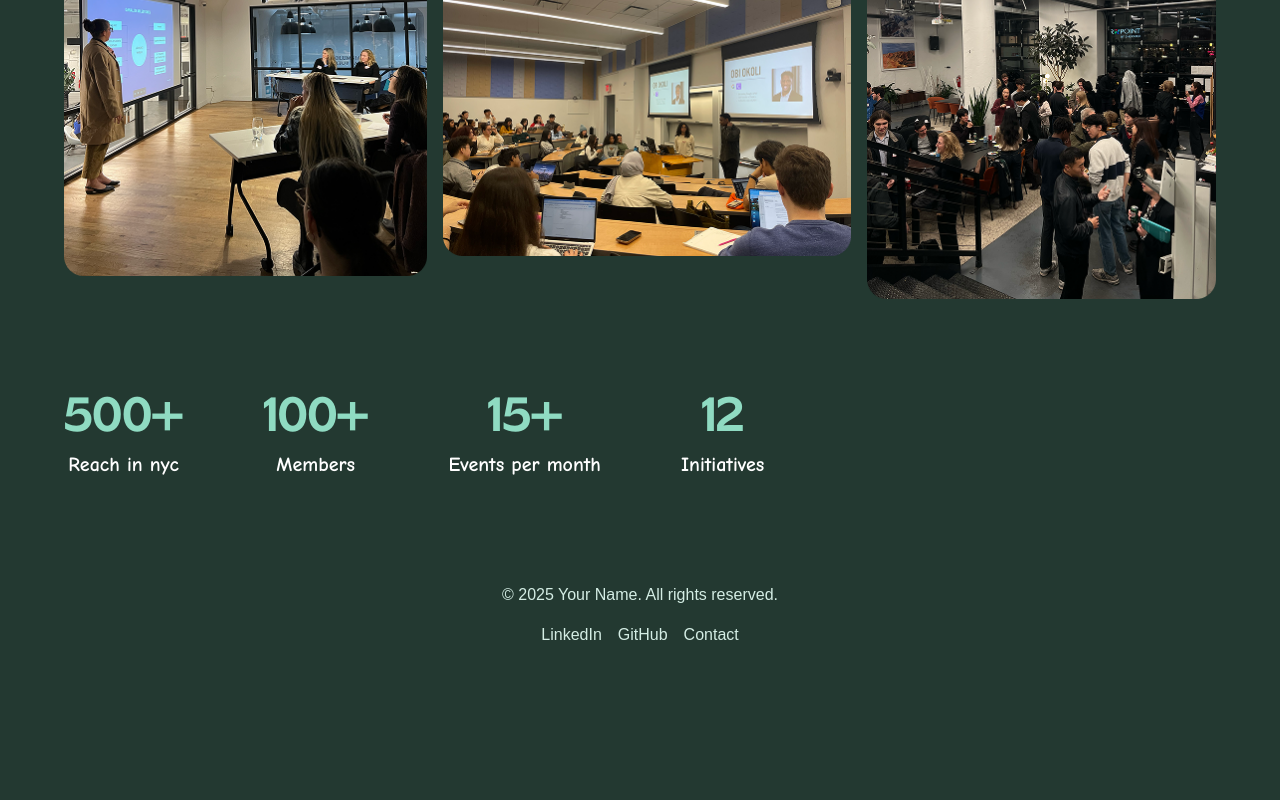
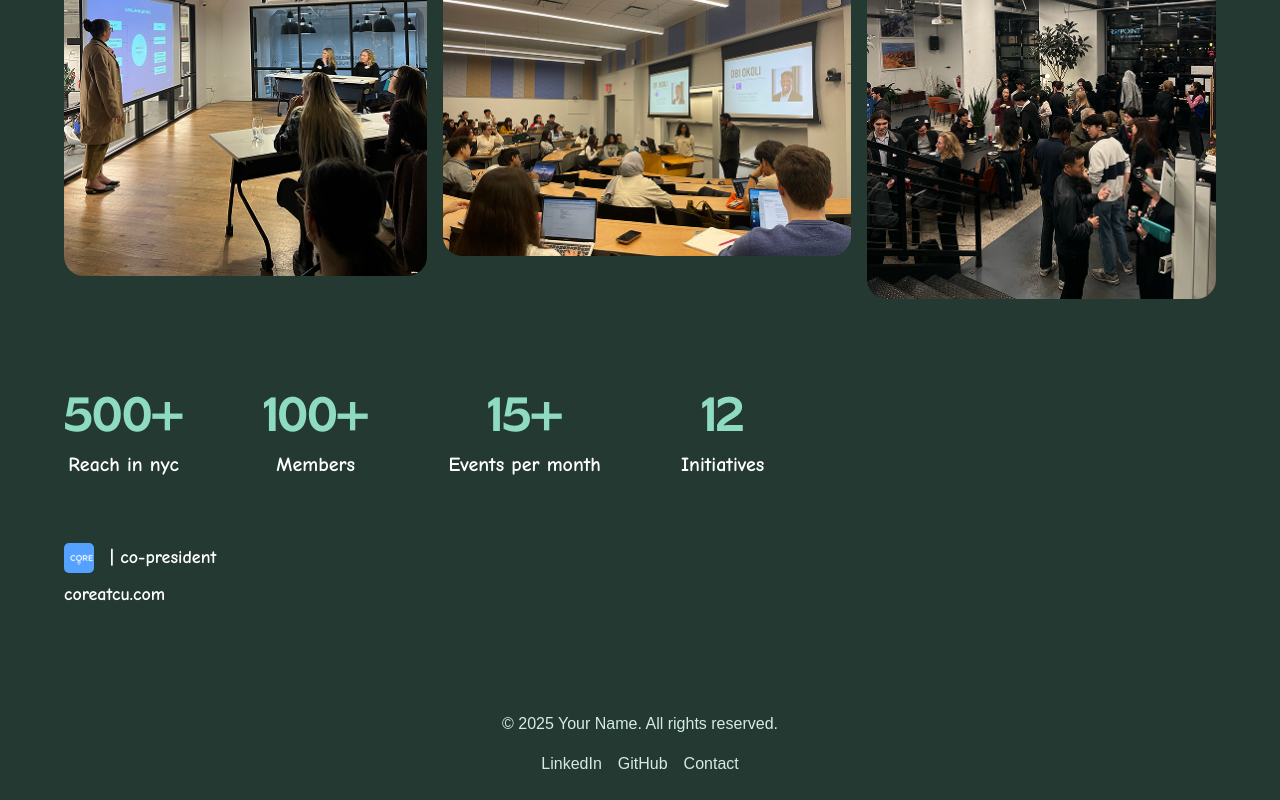
Before and after one commit to Meron-b/meron_portfolio, a Next.js app: page / in a window 1280 px wide. Shown: the part 5171-5971 px from the top of the page. Before the commit the page ends 5842 px from the top, so only its background shows below. Built offline with nearby package versions, Linux system fonts and the light colour scheme.

Commit message:
added core website link and logo to Gallery.

```diff
--- a/src/sections/Gallery.js
+++ b/src/sections/Gallery.js
@@ -169,6 +169,34 @@ const Gallery = () => {
               <p className="text-xl font-comic-neue font-bold text-white mt-2">Initiatives</p>
             </div>
           </div>
+
+          {/* CORE details */}
+          <div className="mt-16 flex flex-col items-start">
+            <div className="flex items-center">
+              <a
+                href="https://www.coreatcu.com/"
+                target="_blank"
+                rel="noopener noreferrer"
+                className="hover:animate-bounce transition-transform duration-300 flex items-center"
+                style={{ animationDuration: '0.7s' }}
+              >
+                <img
+                  src="/core-logo.svg"
+                  alt="CORE Logo"
+                  className="w-[30px] h-[30px]"
+                />
+              </a>
+              <span className="text-[18px] font-comic-neue font-bold text-white ml-4">| co-president</span>
+            </div>
+            <a
+              href="https://www.coreatcu.com/"
+              target="_blank"
+              rel="noopener noreferrer"
+              className="text-[18px] font-comic-neue font-bold text-white mt-2 no-underline hover:underline decoration-2 underline-offset-2 transition-all duration-300"
+            >
+              coreatcu.com
+            </a>
+          </div>
         </div>
       </section>
     );
```
Also changed, not shown: public/core-logo.svg (added).
